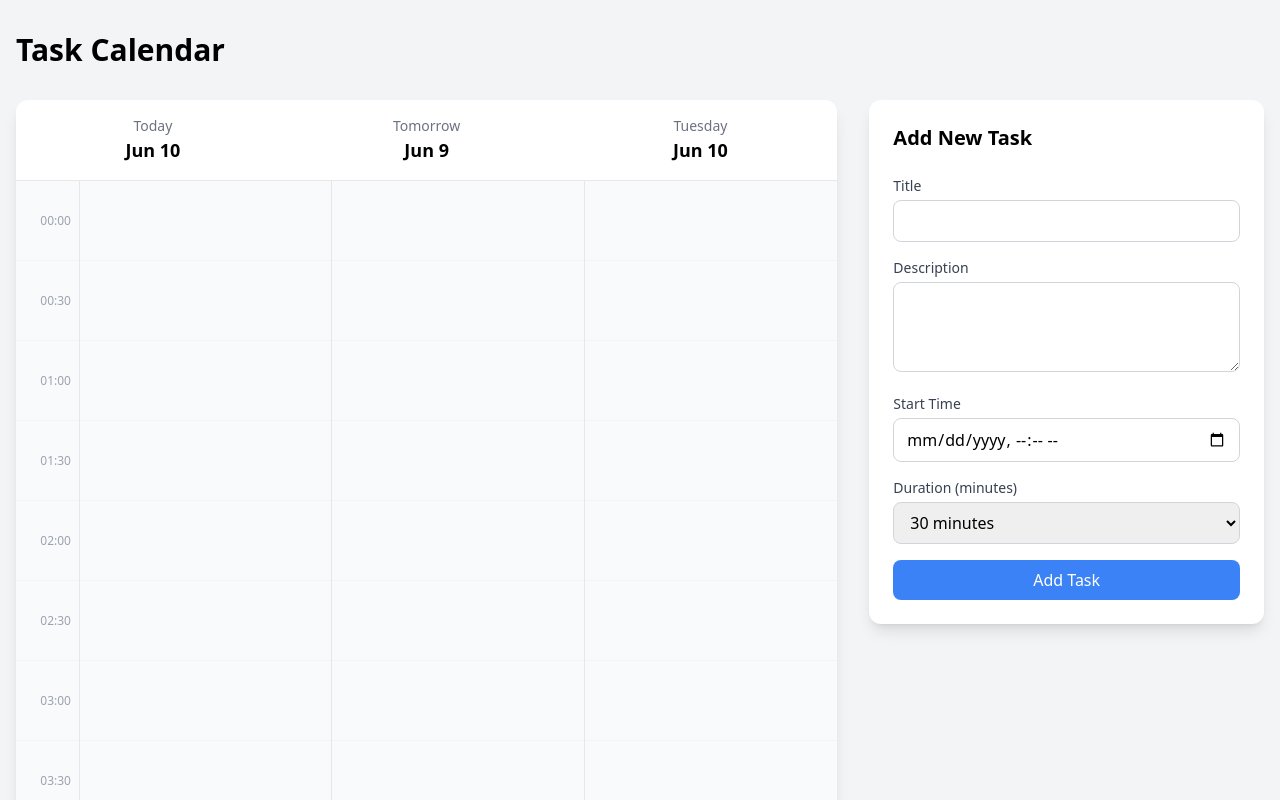
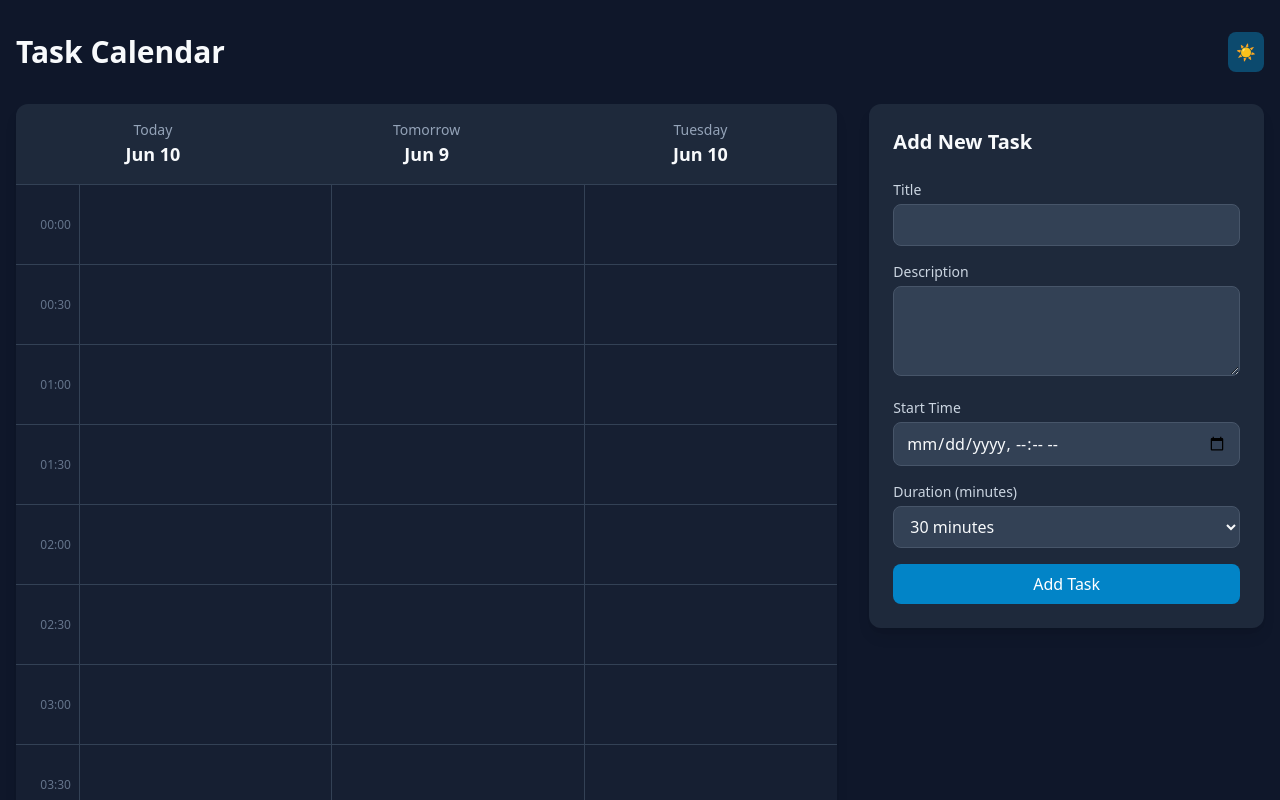
Before and after one commit to abramandis/taskcalendar, a React (Vite) app: page / in a window 1280 px wide. Shown: the top 800 px of the page. Built offline with nearby package versions, Linux system fonts and the light colour scheme.

Commit message:
Dark Mode with Light Mode switch. Modernized color pallet.

```diff
--- a/src/App.tsx
+++ b/src/App.tsx
@@ -1,10 +1,21 @@
-import React, { useState } from 'react';
+import React, { useState, useEffect } from 'react';
 import Calendar from './components/Calendar';
 import TaskForm from './components/TaskForm';
 import { Task } from './types';
 
 function App() {
   const [tasks, setTasks] = useState<Task[]>([]);
+  const [isDarkMode, setIsDarkMode] = useState(true);
+
+  useEffect(() => {
+    // Set dark mode by default
+    document.documentElement.classList.add('dark');
+  }, []);
+
+  const toggleDarkMode = () => {
+    setIsDarkMode(!isDarkMode);
+    document.documentElement.classList.toggle('dark');
+  };
 
   const addTask = (task: Task) => {
     setTasks([...tasks, task]);
@@ -17,9 +28,17 @@ function App() {
   };
 
   return (
-    <div className="min-h-screen bg-gray-100">
+    <div className="min-h-screen bg-neutral-50 dark:bg-neutral-900 transition-colors duration-200">
       <div className="container mx-auto px-4 py-8">
-        <h1 className="text-3xl font-bold mb-8">Task Calendar</h1>
+        <div className="flex justify-between items-center mb-8">
+          <h1 className="text-3xl font-bold text-neutral-900 dark:text-neutral-50">Task Calendar</h1>
+          <button
+            onClick={toggleDarkMode}
+            className="p-2 rounded-lg bg-primary-100 dark:bg-primary-900 text-primary-600 dark:text-primary-100 hover:bg-primary-200 dark:hover:bg-primary-800 transition-colors"
+          >
+            {isDarkMode ? '☀️' : '🌙'}
+          </button>
+        </div>
         <div className="grid grid-cols-1 lg:grid-cols-3 gap-8">
           <div className="lg:col-span-2">
             <Calendar tasks={tasks} onUpdateTask={updateTask} />
--- a/src/components/Calendar.tsx
+++ b/src/components/Calendar.tsx
@@ -54,13 +54,13 @@ const Calendar: React.FC<CalendarProps> = ({ tasks, onUpdateTask }) => {
   const days = getDays();
 
   return (
-    <div className="bg-white rounded-xl shadow-lg overflow-hidden">
+    <div className="bg-white dark:bg-neutral-800 rounded-xl shadow-lg overflow-hidden transition-colors duration-200">
       {/* Calendar Header */}
-      <div className="grid grid-cols-3 border-b border-gray-200">
+      <div className="grid grid-cols-3 border-b border-neutral-200 dark:border-neutral-700">
         {days.map((day, index) => (
           <div key={index} className="p-4 text-center">
-            <div className="text-sm text-gray-500">{day.label}</div>
-            <div className="text-lg font-semibold">
+            <div className="text-sm text-neutral-500 dark:text-neutral-400">{day.label}</div>
+            <div className="text-lg font-semibold text-neutral-900 dark:text-neutral-50">
               {day.date.toLocaleDateString('en-US', { month: 'short', day: 'numeric' })}
             </div>
           </div>
@@ -70,17 +70,19 @@ const Calendar: React.FC<CalendarProps> = ({ tasks, onUpdateTask }) => {
       {/* Calendar Grid */}
       <div className="relative">
         {/* Time Slots */}
-        <div className="absolute left-0 w-16 border-r border-gray-200">
+        <div className="absolute left-0 w-16 border-r border-neutral-200 dark:border-neutral-700">
           {timeSlots.map((time, index) => {
             const hour = Math.floor(index / 2);
             return (
               <div
                 key={time}
-                className={`h-20 border-b border-gray-100 flex items-center justify-end pr-2 ${
-                  isDaytime(hour) ? 'bg-amber-50' : 'bg-gray-50'
+                className={`h-20 border-b border-neutral-100 dark:border-neutral-700 flex items-center justify-end pr-2 ${
+                  isDaytime(hour)
+                    ? 'bg-primary-50 dark:bg-primary-900/20'
+                    : 'bg-neutral-50 dark:bg-neutral-900/50'
                 }`}
               >
-                <span className="text-xs text-gray-400">{time}</span>
+                <span className="text-xs text-neutral-400 dark:text-neutral-500">{time}</span>
               </div>
             );
           })}
@@ -89,15 +91,17 @@ const Calendar: React.FC<CalendarProps> = ({ tasks, onUpdateTask }) => {
         {/* Calendar Columns */}
         <div className="grid grid-cols-3 ml-16">
           {days.map((day, dayIndex) => (
-            <div key={dayIndex} className="relative border-r border-gray-200 last:border-r-0">
+            <div key={dayIndex} className="relative border-r border-neutral-200 dark:border-neutral-700 last:border-r-0">
               {/* Time Grid Lines */}
               {timeSlots.map((_, index) => {
                 const hour = Math.floor(index / 2);
                 return (
                   <div
                     key={index}
-                    className={`h-20 border-b border-gray-100 ${
-                      isDaytime(hour) ? 'bg-amber-50' : 'bg-gray-50'
+                    className={`h-20 border-b border-neutral-100 dark:border-neutral-700 ${
+                      isDaytime(hour)
+                        ? 'bg-primary-50 dark:bg-primary-900/20'
+                        : 'bg-neutral-50 dark:bg-neutral-900/50'
                     }`}
                   />
                 );
@@ -114,17 +118,17 @@ const Calendar: React.FC<CalendarProps> = ({ tasks, onUpdateTask }) => {
                     key={task.id}
                     className={`absolute left-2 right-2 rounded-lg p-2 cursor-move transition-all duration-200 ${
                       task.completed
-                        ? 'bg-green-100 border border-green-200'
-                        : 'bg-blue-100 border border-blue-200 hover:bg-blue-200'
+                        ? 'bg-accent-100 dark:bg-accent-900/50 border border-accent-200 dark:border-accent-800'
+                        : 'bg-secondary-100 dark:bg-secondary-900/50 border border-secondary-200 dark:border-secondary-800 hover:bg-secondary-200 dark:hover:bg-secondary-800/70'
                     }`}
                     style={getTaskPosition(task)}
                     onClick={() => onUpdateTask({ ...task, completed: !task.completed })}
                   >
-                    <div className="font-medium text-sm truncate">{task.title}</div>
+                    <div className="font-medium text-sm truncate text-neutral-900 dark:text-neutral-50">{task.title}</div>
                     {task.description && (
-                      <div className="text-xs text-gray-600 truncate">{task.description}</div>
+                      <div className="text-xs text-neutral-600 dark:text-neutral-300 truncate">{task.description}</div>
                     )}
-                    <div className="text-xs text-gray-500 mt-1">
+                    <div className="text-xs text-neutral-500 dark:text-neutral-400 mt-1">
                       {new Date(task.startTime).toLocaleTimeString('en-US', {
                         hour: 'numeric',
                         minute: '2-digit',
--- a/src/components/TaskForm.tsx
+++ b/src/components/TaskForm.tsx
@@ -31,56 +31,56 @@ const TaskForm: React.FC<TaskFormProps> = ({ onAddTask }) => {
   };
 
   return (
-    <form onSubmit={handleSubmit} className="bg-white rounded-xl shadow-lg p-6">
-      <h2 className="text-xl font-semibold mb-6">Add New Task</h2>
+    <form onSubmit={handleSubmit} className="bg-white dark:bg-neutral-800 rounded-xl shadow-lg p-6 transition-colors duration-200">
+      <h2 className="text-xl font-semibold mb-6 text-neutral-900 dark:text-neutral-50">Add New Task</h2>
 
       <div className="space-y-4">
         <div>
-          <label className="block text-sm font-medium text-gray-700 mb-1">
+          <label className="block text-sm font-medium text-neutral-700 dark:text-neutral-300 mb-1">
             Title
           </label>
           <input
             type="text"
             value={title}
             onChange={(e) => setTitle(e.target.value)}
-            className="w-full px-3 py-2 border border-gray-300 rounded-lg focus:ring-2 focus:ring-blue-500 focus:border-blue-500 transition-colors"
+            className="w-full px-3 py-2 border border-neutral-300 dark:border-neutral-600 rounded-lg focus:ring-2 focus:ring-primary-500 focus:border-primary-500 dark:bg-neutral-700 dark:text-neutral-50 transition-colors"
             required
           />
         </div>
 
         <div>
-          <label className="block text-sm font-medium text-gray-700 mb-1">
+          <label className="block text-sm font-medium text-neutral-700 dark:text-neutral-300 mb-1">
             Description
           </label>
           <textarea
             value={description}
             onChange={(e) => setDescription(e.target.value)}
-            className="w-full px-3 py-2 border border-gray-300 rounded-lg focus:ring-2 focus:ring-blue-500 focus:border-blue-500 transition-colors"
+            className="w-full px-3 py-2 border border-neutral-300 dark:border-neutral-600 rounded-lg focus:ring-2 focus:ring-primary-500 focus:border-primary-500 dark:bg-neutral-700 dark:text-neutral-50 transition-colors"
             rows={3}
           />
         </div>
 
         <div>
-          <label className="block text-sm font-medium text-gray-700 mb-1">
+          <label className="block text-sm font-medium text-neutral-700 dark:text-neutral-300 mb-1">
             Start Time
           </label>
           <input
             type="datetime-local"
             value={startTime}
             onChange={(e) => setStartTime(e.target.value)}
-            className="w-full px-3 py-2 border border-gray-300 rounded-lg focus:ring-2 focus:ring-blue-500 focus:border-blue-500 transition-colors"
+            className="w-full px-3 py-2 border border-neutral-300 dark:border-neutral-600 rounded-lg focus:ring-2 focus:ring-primary-500 focus:border-primary-500 dark:bg-neutral-700 dark:text-neutral-50 transition-colors"
             required
           />
         </div>
 
         <div>
-          <label className="block text-sm font-medium text-gray-700 mb-1">
+          <label className="block text-sm font-medium text-neutral-700 dark:text-neutral-300 mb-1">
             Duration (minutes)
           </label>
           <select
             value={duration}
             onChange={(e) => setDuration(Number(e.target.value))}
-            className="w-full px-3 py-2 border border-gray-300 rounded-lg focus:ring-2 focus:ring-blue-500 focus:border-blue-500 transition-colors"
+            className="w-full px-3 py-2 border border-neutral-300 dark:border-neutral-600 rounded-lg focus:ring-2 focus:ring-primary-500 focus:border-primary-500 dark:bg-neutral-700 dark:text-neutral-50 transition-colors"
           >
             <option value="10">10 minutes</option>
             <option value="20">20 minutes</option>
@@ -93,7 +93,7 @@ const TaskForm: React.FC<TaskFormProps> = ({ onAddTask }) => {
 
         <button
           type="submit"
-          className="w-full bg-blue-500 text-white py-2 px-4 rounded-lg hover:bg-blue-600 transition-colors font-medium"
+          className="w-full bg-primary-500 text-white py-2 px-4 rounded-lg hover:bg-primary-600 dark:bg-primary-600 dark:hover:bg-primary-700 transition-colors font-medium"
         >
           Add Task
         </button>
--- a/tailwind.config.js
+++ b/tailwind.config.js
@@ -1,10 +1,66 @@
 /** @type {import('tailwindcss').Config} */
-module.exports = {
+export default {
   content: [
     "./src/**/*.{js,jsx,ts,tsx}",
   ],
+  darkMode: 'class',
   theme: {
-    extend: {},
+    extend: {
+      colors: {
+        // Primary colors
+        primary: {
+          50: '#f0f9ff',
+          100: '#e0f2fe',
+          200: '#bae6fd',
+          300: '#7dd3fc',
+          400: '#38bdf8',
+          500: '#0ea5e9',
+          600: '#0284c7',
+          700: '#0369a1',
+          800: '#075985',
+          900: '#0c4a6e',
+        },
+        // Secondary colors
+        secondary: {
+          50: '#f5f3ff',
+          100: '#ede9fe',
+          200: '#ddd6fe',
+          300: '#c4b5fd',
+          400: '#a78bfa',
+          500: '#8b5cf6',
+          600: '#7c3aed',
+          700: '#6d28d9',
+          800: '#5b21b6',
+          900: '#4c1d95',
+        },
+        // Accent colors
+        accent: {
+          50: '#ecfdf5',
+          100: '#d1fae5',
+          200: '#a7f3d0',
+          300: '#6ee7b7',
+          400: '#34d399',
+          500: '#10b981',
+          600: '#059669',
+          700: '#047857',
+          800: '#065f46',
+          900: '#064e3b',
+        },
+        // Neutral colors
+        neutral: {
+          50: '#f8fafc',
+          100: '#f1f5f9',
+          200: '#e2e8f0',
+          300: '#cbd5e1',
+          400: '#94a3b8',
+          500: '#64748b',
+          600: '#475569',
+          700: '#334155',
+          800: '#1e293b',
+          900: '#0f172a',
+        },
+      },
+    },
   },
   plugins: [],
 }
```
